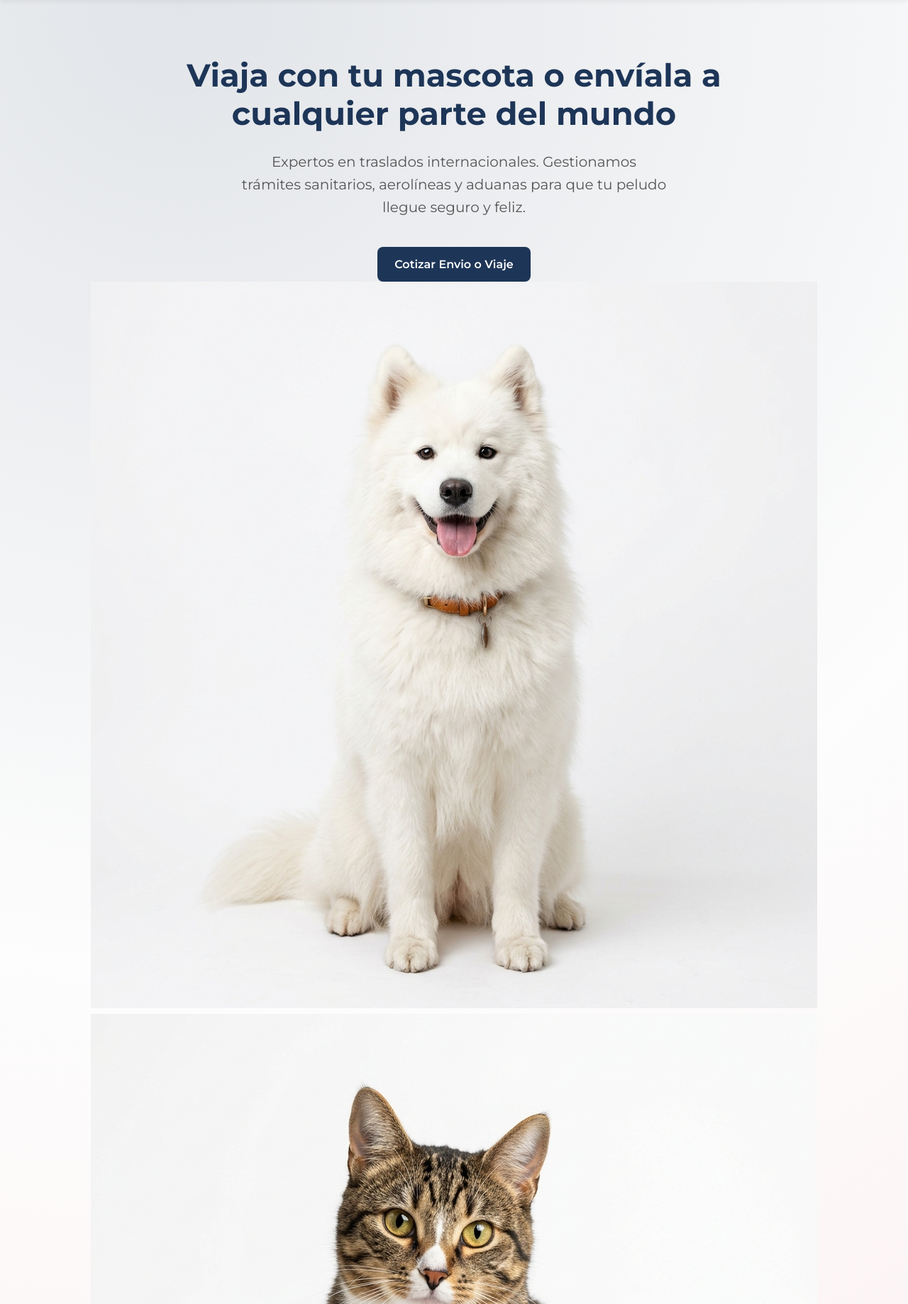
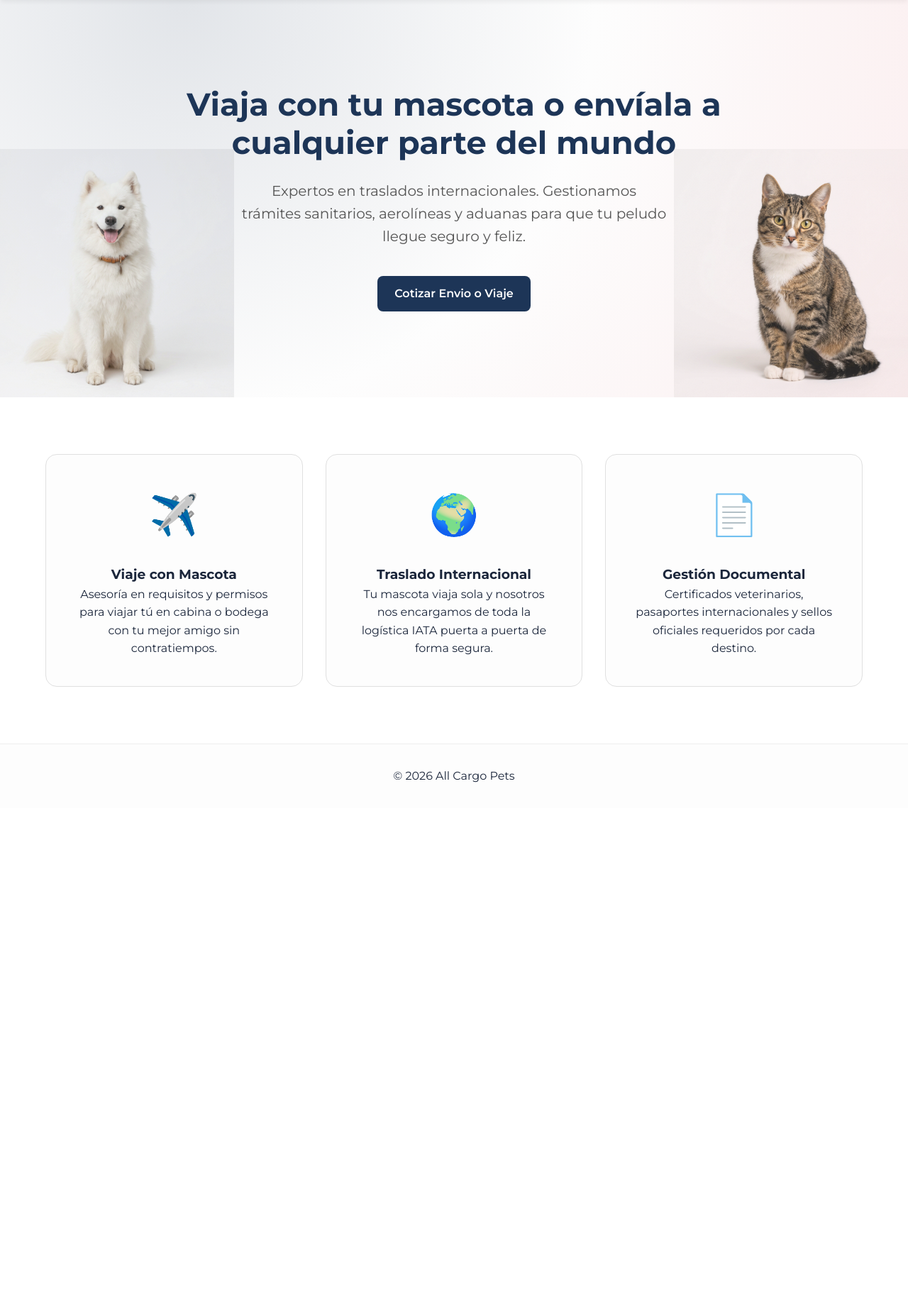
Before and after one commit to melipsocial/all-cargo-pets, a FastAPI app: page / in a window 1280 px wide. Shown: the part 82-1920 px from the top of the page at 71% size. After the commit the page ends 1185 px from the top, so only its background shows below. Run offline with FastAPI, Linux system fonts and the light colour scheme.

Commit message:
Update index.html

```diff
--- a/templates/index.html
+++ b/templates/index.html
@@ -5,10 +5,10 @@
     <meta name="viewport" content="width=device-width, initial-scale=1.0">
     <title>All Cargo Pets | Tu mascota segura alrededor del mundo</title>
     <link href="https://fonts.googleapis.com/css2?family=Montserrat:wght@400;600;700;800&display=swap" rel="stylesheet">
-    <link rel="stylesheet" href="/static/css/styles.css">
+    <!-- El 'v=99' es para que se actualice sí o sí -->
+    <link rel="stylesheet" href="/static/css/styles.css?v=99">
 </head>
 <body>
-
     <nav>
         <a href="/" class="logo">
             <img src="/static/logo.png" alt="All Cargo Pets" style="height: 50px; width: auto;">
@@ -24,12 +24,6 @@
             <p>Expertos en traslados internacionales. Gestionamos trámites sanitarios, aerolíneas y aduanas para que tu peludo llegue seguro y feliz.</p>
             <div style="display: flex; gap: 1rem; justify-content: center;">
                 <a href="/solicitud" class="btn-primary">Cotizar Envio o Viaje</a>
-            </div>
-
-            <!-- Solo visible en móviles -->
-            <div class="mobile-pets">
-                <img src="/static/corner_dog.png" alt="Perro">
-                <img src="/static/corner_cat.png" alt="Gato">
             </div>
         </section>
 
@@ -51,10 +45,8 @@
             </div>
         </section>
     </main>
-
-    <footer style="padding: 3rem 5%; background: var(--white); text-align: center; border-top: 1px solid var(--border);">
-        <p>&copy; 2026 All Cargo Pets. Todos los derechos reservados.</p>
+    <footer style="padding: 2rem; text-align: center; border-top: 1px solid #eee;">
+        <p>&copy; 2026 All Cargo Pets</p>
     </footer>
-
 </body>
 </html>
```
